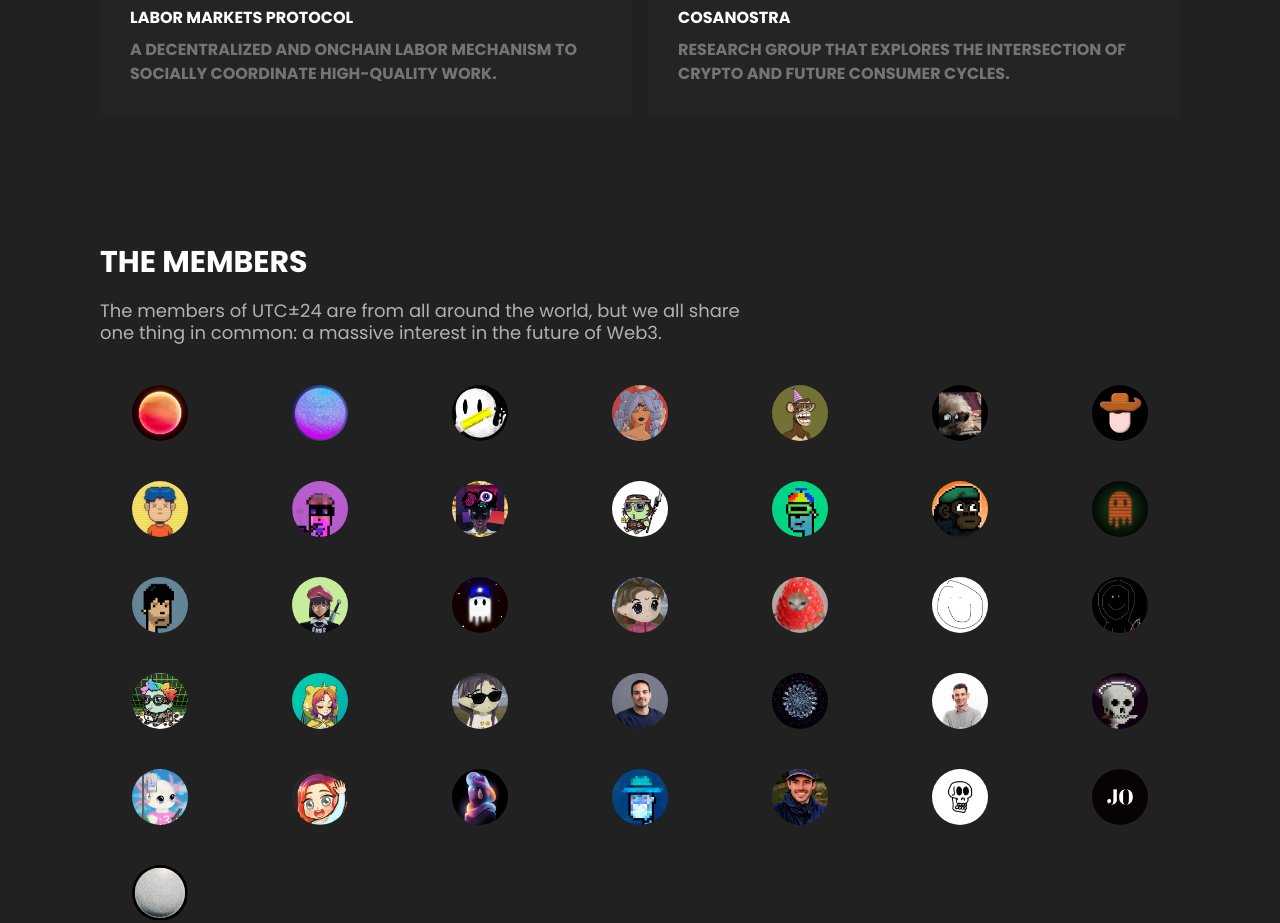
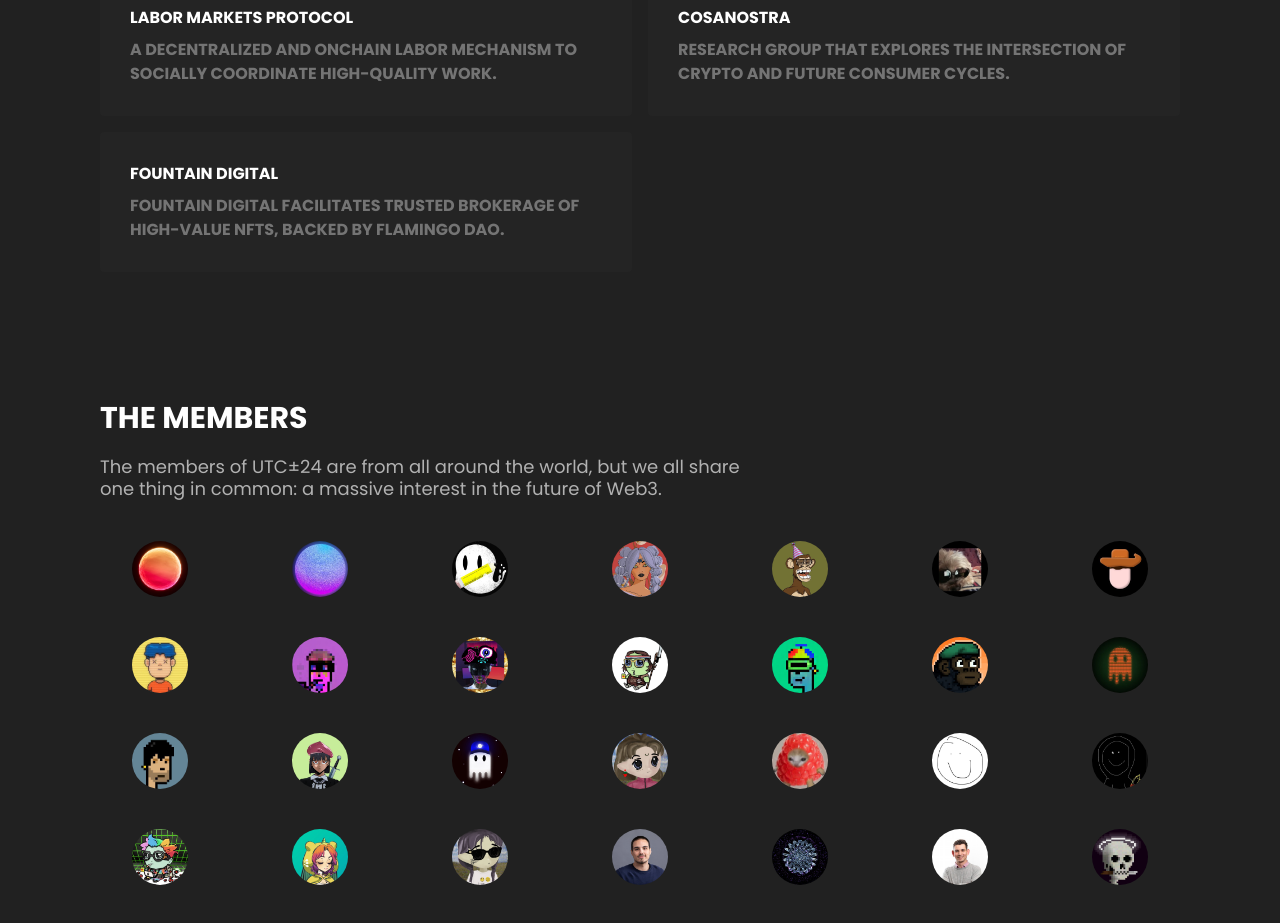
Before and after one commit to nftchance/utc24, a Next.js app: page / in a window 1280 px wide. Shown: the part 1020-1943 px from the top of the page. Built offline with nearby package versions, Linux system fonts and the light colour scheme.

Commit message:
feat: add fountain digital

```diff
--- a/app/components/Roster/ProjectRoster.tsx
+++ b/app/components/Roster/ProjectRoster.tsx
@@ -38,6 +38,12 @@ export default async function ProjectRoster() {
         "Research group that explores the intersection of crypto and future consumer cycles.",
       url: "https://cosanostra.gg",
     },
+    {
+      name: "Fountain Digital",
+      description:
+        "Fountain Digital facilitates trusted brokerage of high-value NFTs, Backed by Flamingo DAO.",
+      url: "https://fountaindigital.xyz/",
+    },
   ];
 
   return (
```
